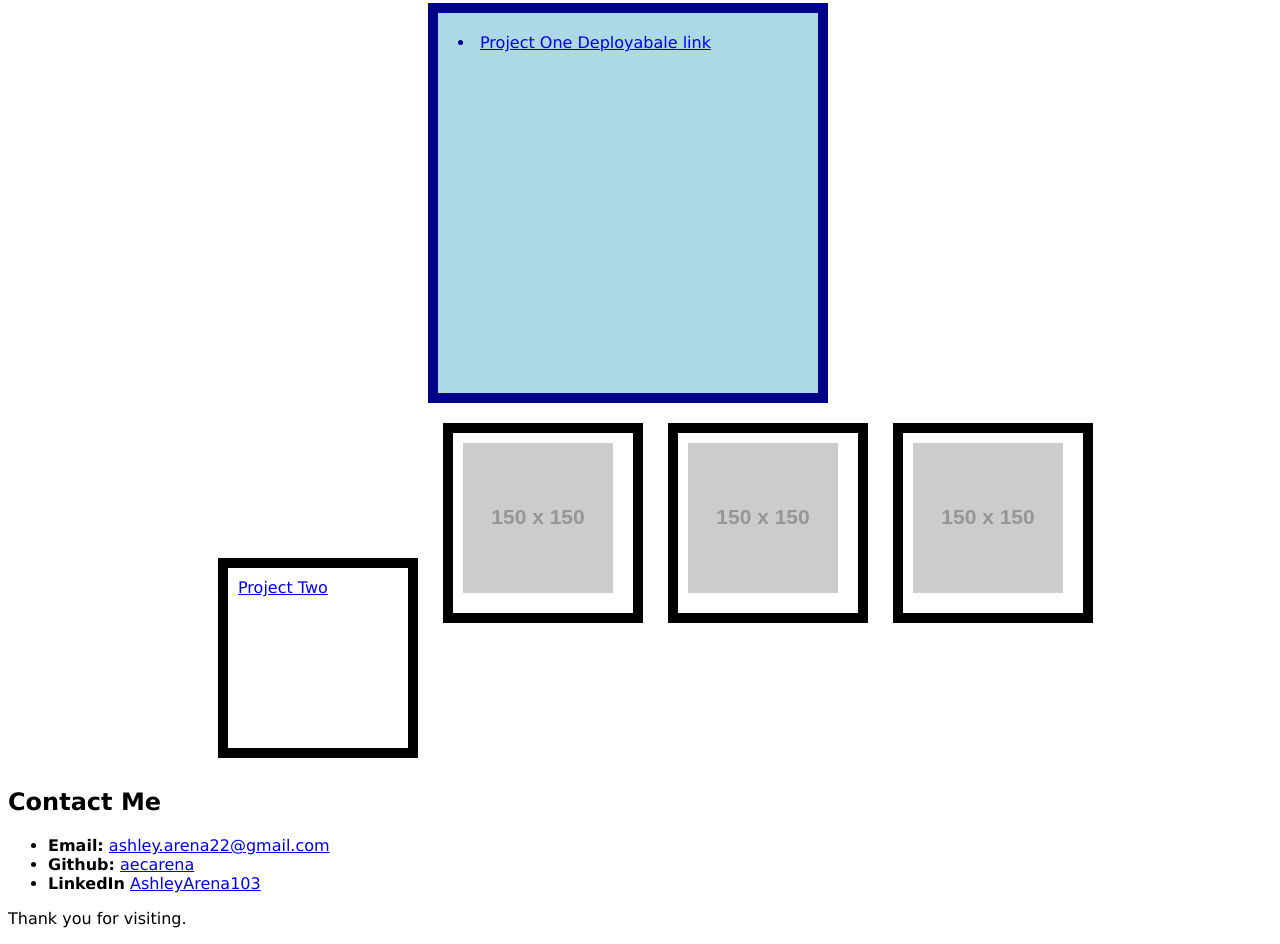
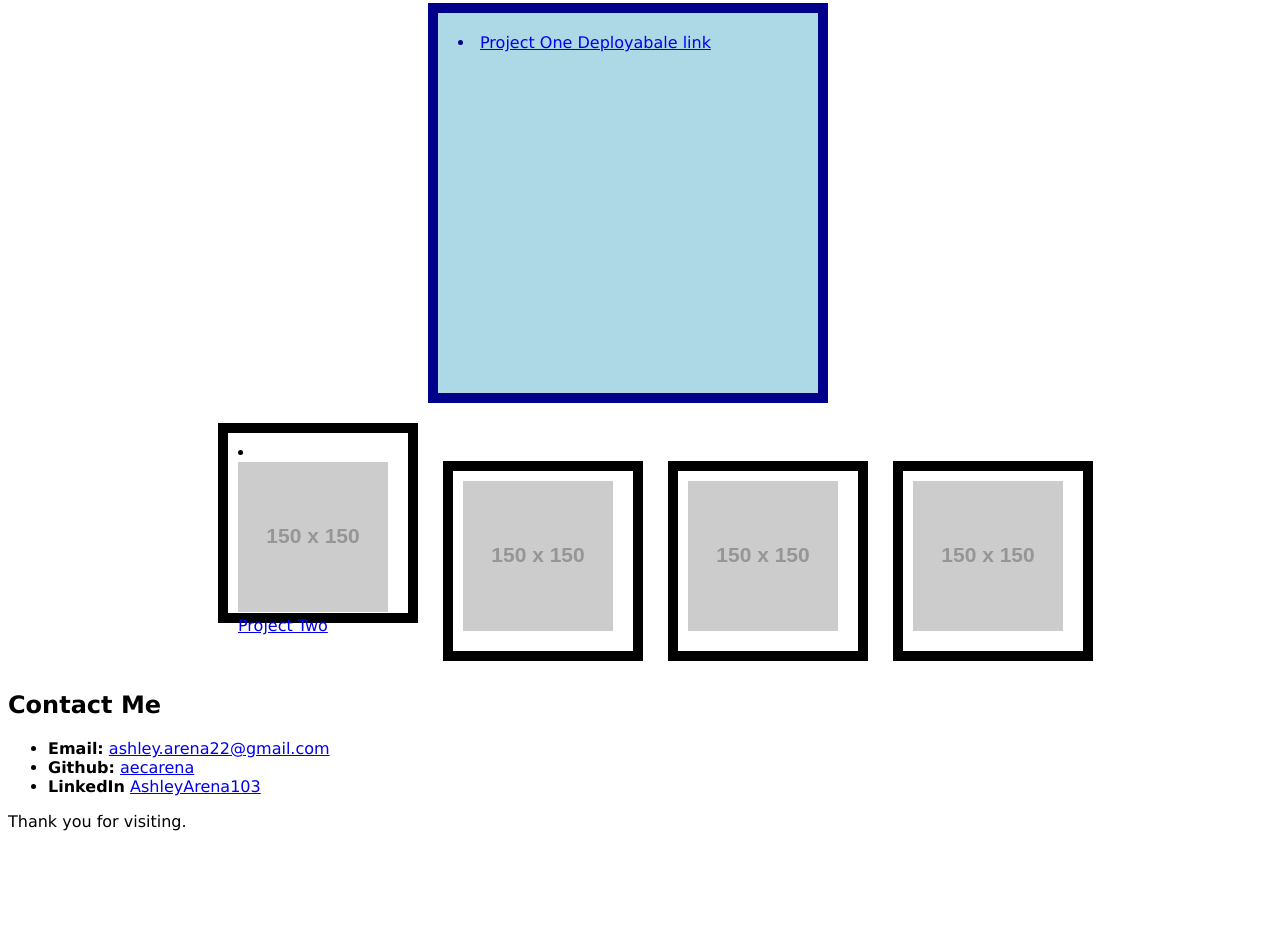
Before and after one commit to aecarena/2-Advanced-CSS-Challenge-Professional-Portfolio, a plain HTML site: page index.html in a window 1280 px wide. Shown: the part 488-1432 px from the top of the page. After the commit the page ends 1335 px from the top, so only its background shows below. Drawn offline with Linux system fonts and the light colour scheme; placeholder pictures from the web are drawn by us.

Commit message:
update 2

```diff
--- a/index.html
+++ b/index.html
@@ -42,7 +42,7 @@
         </section>
         <aside>
         <section class="picture">
-            <a href="https://boiling-dusk-37737.herokuapp.com/">Project Two</a>
+           <li> <a href="https://boiling-dusk-37737.herokuapp.com/"><img src="https://via.placeholder.com/150">Project Two</a></li>
         </section>
         <section class="picture">
             <a href="https://placeholder.com"><img src="https://via.placeholder.com/150"></a>
```
